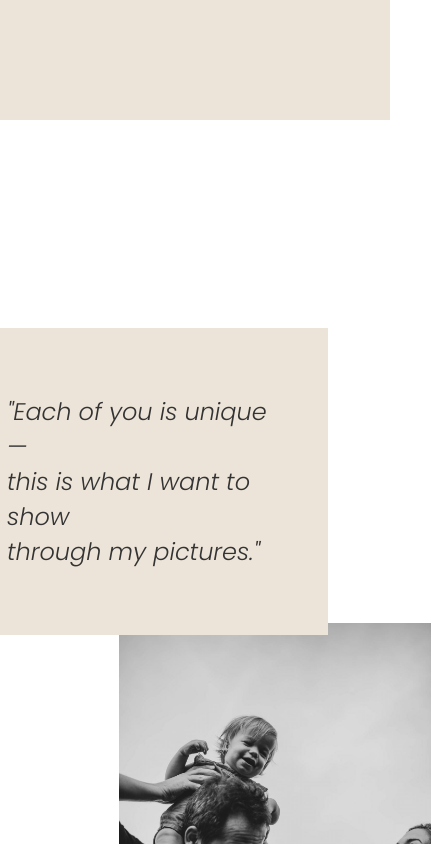
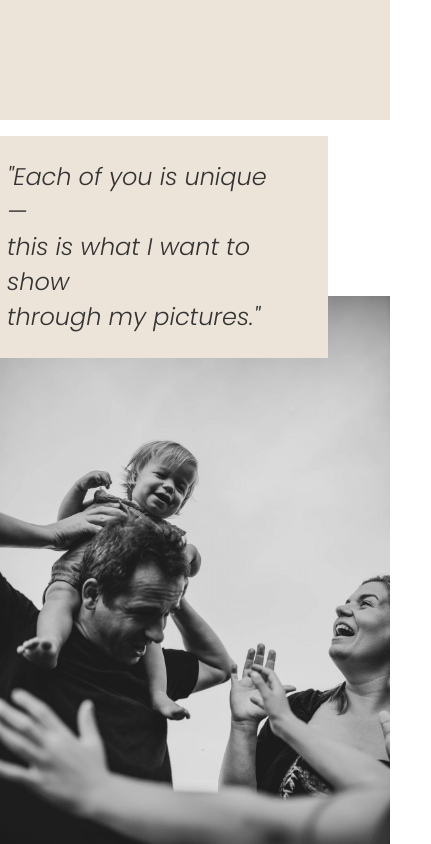
Before and after one commit to achichikalova/olga-photography-app, a React (Create React App) app: page / in a window 390 px wide. Shown: the part 820-1664 px from the top of the page, 431 px wide, since content can reach past the window. Built offline with nearby package versions, Linux system fonts and the light colour scheme; no server answers.

Commit message:
Add media queries for small mobile screen

```diff
--- a/src/components/Navigation.scss
+++ b/src/components/Navigation.scss
@@ -19,12 +19,6 @@
     align-items: center;
     list-style-type: none;
     width: 60%;
-    font-weight: 500;
-
-    .search {
-      width: 1.2rem;
-      height: 1.2rem;
-    }
 
     .link {
       text-decoration: none;
@@ -37,10 +31,14 @@
     }
   }
 
-  @media screen and (max-width: 450px) {
+  @media screen and (max-width: 800px) {
     flex-direction: column;
     height: 100px;
     margin-bottom: 3rem;
+
+    .logo img {
+      width: 30vw;
+    }
 
     .logo a {
       display: flex;
--- a/src/components/ServiceCard.scss
+++ b/src/components/ServiceCard.scss
@@ -61,7 +61,7 @@
     @media screen and (max-width: 900px) {
       width: 340px;
       height: 470px;
-      margin: 1rem;
+      margin: 2rem auto;
 
       &::before {
         width: 300px;
--- a/src/pages/About.scss
+++ b/src/pages/About.scss
@@ -3,7 +3,7 @@
 .about {
   width: 100%;
   position: relative;
-  margin-bottom: 3rem;
+  margin-bottom: 70px;
 
   .intro {
     position: absolute;
@@ -24,7 +24,7 @@
 
     @media screen and (max-width: 1020px) {
       width: 80vw;
-      height: 15vh;
+      height: fit-content;
     }
   }
 
--- a/src/pages/Contact.scss
+++ b/src/pages/Contact.scss
@@ -81,6 +81,7 @@
     @media screen and (max-width: 1200px) {
       justify-content: center;
       height: fit-content;
+      margin: 2rem auto;
     }
 
     form {
@@ -92,10 +93,10 @@
       width: 450px;
       height: 550px;
 
-      @media screen and (max-width: 600px) {
+      @media screen and (max-width: 900px) {
         width: 350px;
         height: 450px;
-        margin: 1.5rem auto;
+        margin: 2rem auto;
       }
 
       input {
@@ -165,24 +166,55 @@
     .info {
       display: flex;
       flex-direction: column;
-      justify-content: space-between;
+      justify-content: center;
       align-items: center;
       width: 45%;
       height: fit-content;
 
+      .phone,
+      .location {
+        display: flex;
+        flex-direction: column;
+        justify-content: center;
+        align-items: center;
+        flex-wrap: wrap;
+
         h3 {
           font-size: clamp(1.3rem, 1.5rem, 1.6rem);
+
+          @media screen and (max-width: 800px) {
+            display: none;
+          }
         }
 
         p {
           display: flex;
           justify-content: center;
           align-items: center;
+          flex-wrap: wrap;
           font-size: clamp(1.3rem, 1.5rem, 1.6rem);
 
           .icon {
             font-size: 3rem;
           }
+        }
+
+        @media screen and (max-width: 800px) {
+          flex-wrap: nowrap;
+          flex-direction: row;
+          justify-content: center;
+          align-items: center;
+          width: 100%;
+        }
+      }
+      @media screen and (max-width: 800px) {
+        width: 80%;
+        flex-direction: row;
+      }
+
+      @media screen and (max-width: 700px) {
+        flex-direction: column;
+        width: 100%;
       }
     }
 
@@ -192,6 +224,10 @@
       overflow: hidden;
       object-fit: cover;
       object-position: center;
+
+      @media screen and (max-width: 800px) {
+        width: 100%;
+      }
     }
 
     @media screen and (max-width: 1500px) {
@@ -206,9 +242,10 @@
       width: 70vw;
     }
 
-    @media screen and (max-width: 600px) {
-      width: 100%;
+    @media screen and (max-width: 800px) {
+      width: 80%;
       margin: 1rem;
+      flex-direction: column;
     }
   }
 }
--- a/src/pages/Galleries.scss
+++ b/src/pages/Galleries.scss
@@ -5,7 +5,7 @@
   justify-content: flex-start;
   align-items: center;
   flex-direction: column;
-  min-height: 80vh;
+  min-height: calc(100vh - 190px);
   width: 100%;
   margin: 1rem auto;
 
@@ -47,14 +47,15 @@
   }
 
   .gallery-carousel {
-    height: 50vw;
-    margin: 3rem auto -3rem auto;
+    min-height: 20vw;
+    margin: 3rem auto;
     width: 100%;
 
     .image-gallery-slides {
       background-color: transparent;
       height: 75vh;
       min-width: 90vw;
+      overflow: hidden;
     }
 
     .image-gallery {
--- a/src/pages/Home.scss
+++ b/src/pages/Home.scss
@@ -35,11 +35,15 @@
     button:hover {
       border-color: rgb(236, 216, 217);
     }
+
+    @media screen and (max-width: 1024px) {
+      margin-bottom: 3rem;
+    }
   }
 
   .info {
     width: 80vw;
-    height: 85vh;
+    min-height: 65vh;
     display: flex;
     justify-content: space-between;
     align-items: center;
@@ -48,9 +52,9 @@
 
     .quote {
       position: absolute;
-      left: 5rem;
-      top: 0;
-      width: 30vw;
+      left: -5rem;
+      top: -10rem;
+      min-width: 30vw;
       height: fit-content;
       max-height: 30vh;
       background-color: rgb(236, 228, 216);
@@ -67,32 +71,40 @@
       }
 
       @media screen and (max-width: 1024px) {
+        // position: relative;
         width: 60vw;
         height: 15vh;
         left: 0;
+        top: -5rem;
       }
       @media screen and (max-width: 850px) {
         width: 70vw;
-        height: 25vh;
+        min-height: 14vh;
         margin-left: -5rem;
       }
     }
 
     img {
       position: absolute;
-      right: 5rem;
+      right: -5rem;
       bottom: 0;
-      width: 40vw;
-      height: 60vh;
+      min-width: 60vw;
+      max-height: 70vh;
       overflow: hidden;
       object-fit: cover;
       object-position: center;
 
       @media screen and (max-width: 1024px) {
-        width: 80vw;
-        height: 50vh;
-        right: -5rem;
+        position: relative;
+        width: 100vw;
+        min-height: 25vh;
+        right: 0;
+        top: 5rem;
       }
+    }
+
+    @media screen and (max-width: 1024px) {
+      flex-direction: column;
     }
   }
 }
--- a/src/pages/Services.scss
+++ b/src/pages/Services.scss
@@ -42,6 +42,18 @@
         margin: 0 1rem;
         font-size: 2rem;
       }
+
+      @media screen and (max-width: 800px) {
+        position: relative;
+        justify-content: center;
+        align-items: center;
+        align-self: center;
+        margin: 0 auto;
+      }
+    }
+
+    @media screen and (max-width: 800px) {
+      flex-direction: column;
     }
   }
 
@@ -49,5 +61,9 @@
     margin: 1rem auto;
     padding: 0 2rem;
     color: #b6a996;
+
+    @media screen and (max-width: 800px) {
+      text-align: center;
+    }
   }
 }
```
Lines whose indentation alone changed are shown as unchanged.
